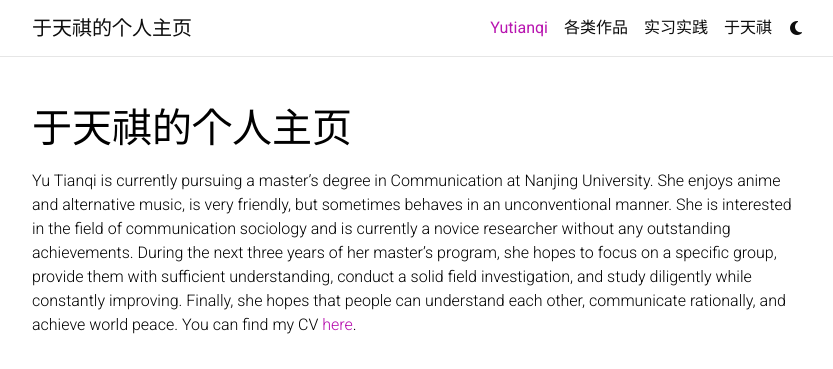
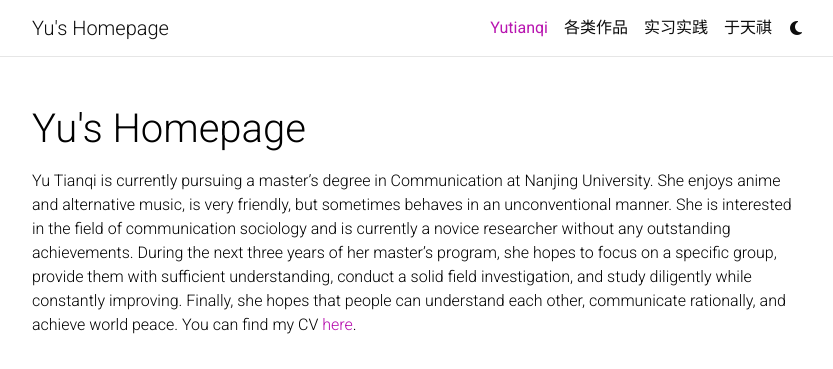
Before and after one commit to yutianqi198/yutianqi198, a Jekyll site: the page built from _pages/about.md, in a window 1280 px wide and 1234 px high, cut to the strip 0-369 px from the top of the window. Shown: the whole strip, without its empty margins (223-1056 px from the left). Built offline with Jekyll 4.4.1, drawn with Linux system fonts in a browser that asks for light colours; comment, search, counter and statistics services are not loaded; a style sheet for code colours, icons or effects is not loaded.

Commit message:
Update _config.yml

```diff
--- a/_config.yml
+++ b/_config.yml
@@ -2,7 +2,7 @@
 # Site settings
 # -----------------------------------------------------------------------------
 
-title: 于天祺的个人主页 # the website title (if blank, full name will be used instead)
+title: Yu's Homepage # the website title (if blank, full name will be used instead)
 first_name: Yu
 middle_name:
 last_name: Tianqi
```
